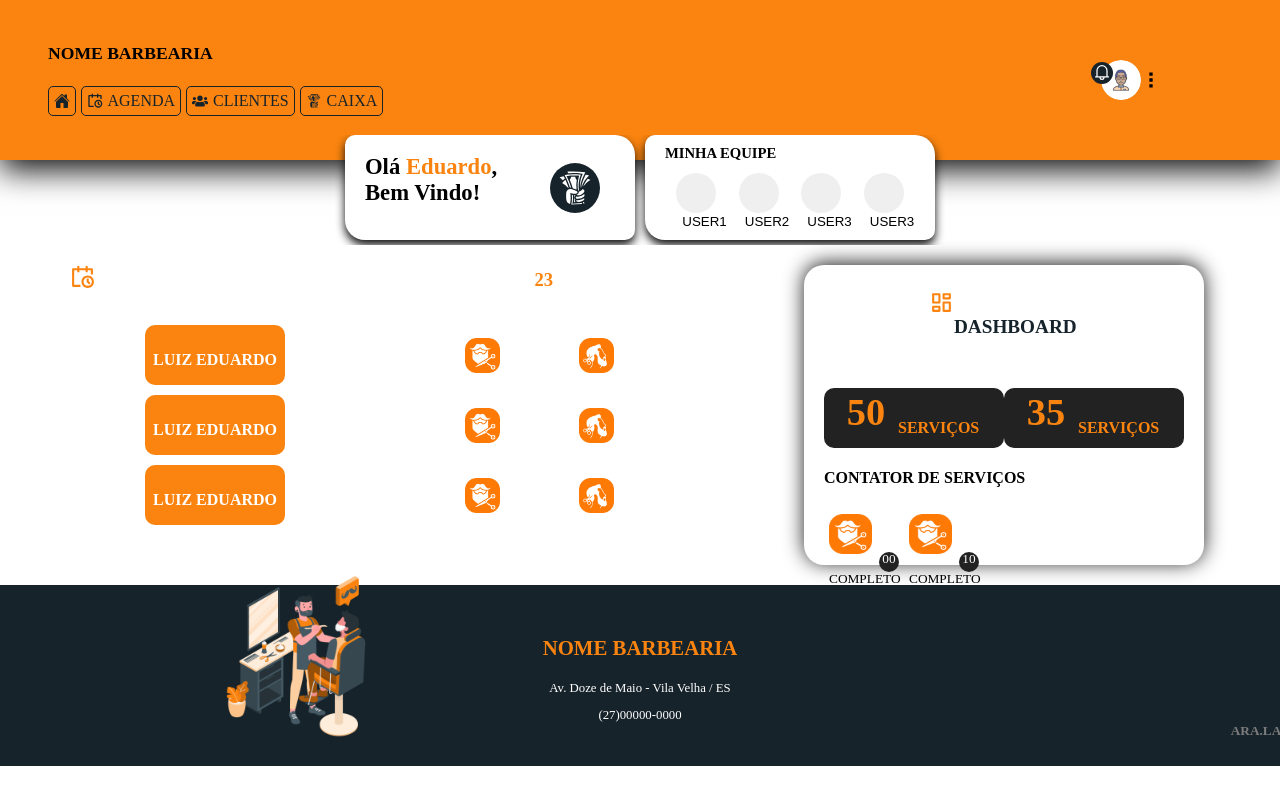
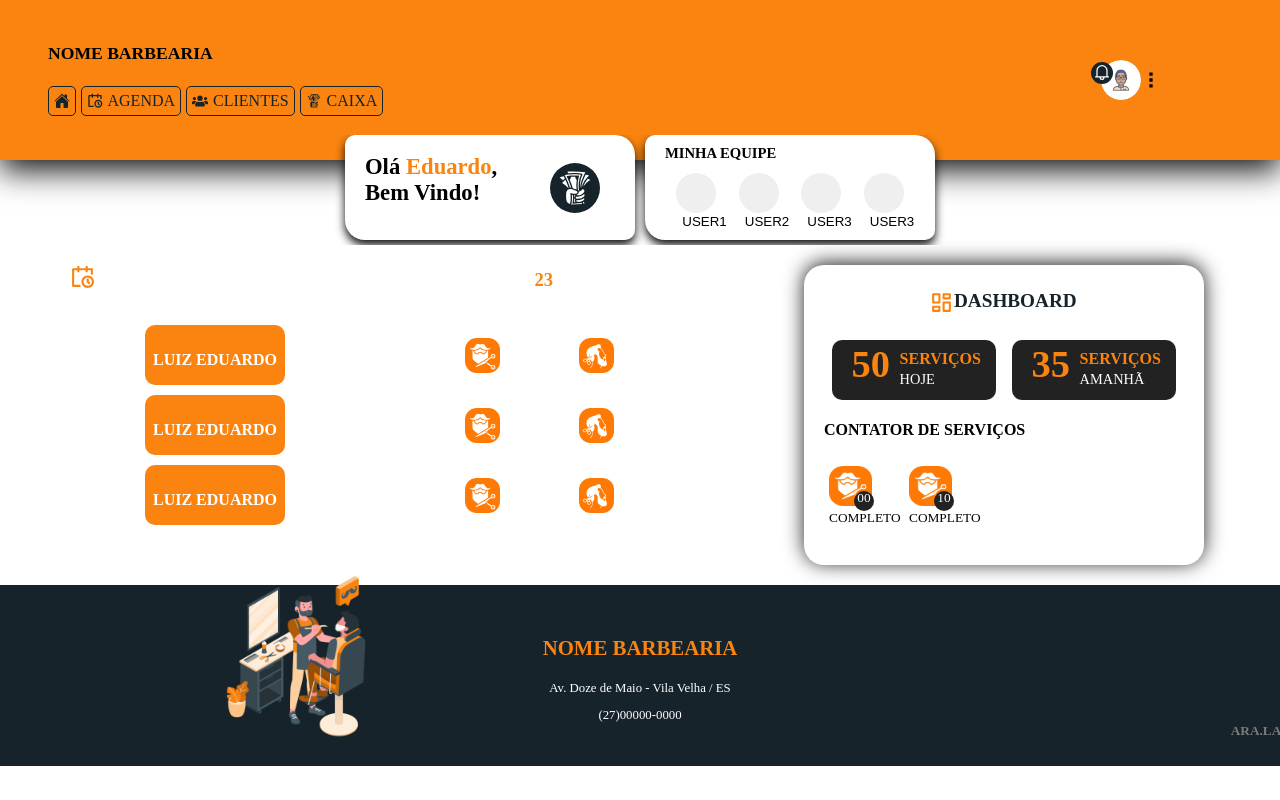
Before and after one commit to lepcoutinho/barber, a Next.js app: page / in a window 1280 px wide. Shown: the top 800 px of the page. Built offline with nearby package versions, Linux system fonts and the light colour scheme; a web font is replaced by a local one.

Commit message:
Comp.: Dashboard

```diff
--- a/components/dashboard/style.module.scss
+++ b/components/dashboard/style.module.scss
@@ -29,6 +29,7 @@ section.Dashboard {
             }
 
             h4 {
+                margin: 0px;
                 text-transform: uppercase;
                 font-size: 1.2em;
                 font-weight: bold;
@@ -48,7 +49,7 @@ section.Dashboard {
             justify-content: space-around;
 
             article {
-                width: 48%;
+                width: 40%;
                 height: 100%;
                 background-color: $color_c2;
                 border-radius: 10px;
@@ -62,6 +63,7 @@ section.Dashboard {
                     height: 50px;
                     padding: 0px;
                     h3 {
+
                         margin-top: -3px;
                         display: block;
                         font-size: 2.4em;
@@ -80,6 +82,7 @@ section.Dashboard {
                     text-transform: uppercase;
 
                     h4 {
+                        margin-top: 0px;
                         display: block;
                         font-size: 1em;
                         color: $color_l1;
@@ -90,11 +93,12 @@ section.Dashboard {
                     }
 
                     p {
+
                         display: block;
                         font-size: 0.9em;
                         width: 100%;
                         height: 30px;
-                        margin-top: -5px;
+                        margin-top: -25px;
                         color: $color_w;
 
                         span {}
@@ -152,6 +156,7 @@ section.Dashboard {
                 }
 
                 p {
+                    margin: 0px;
                     font-size: 10pt;
                     text-transform: uppercase;
                 }
@@ -162,8 +167,8 @@ section.Dashboard {
                     border-radius: 50px;
                     display: inherit;
                     position: absolute;
-                    margin-top: -48px;
-                    margin-left: 50px;
+                    margin-top: -35px;
+                    margin-left: 25px;
                     z-index: 1;
                     background-color: #222222;
                     color: white;
```
